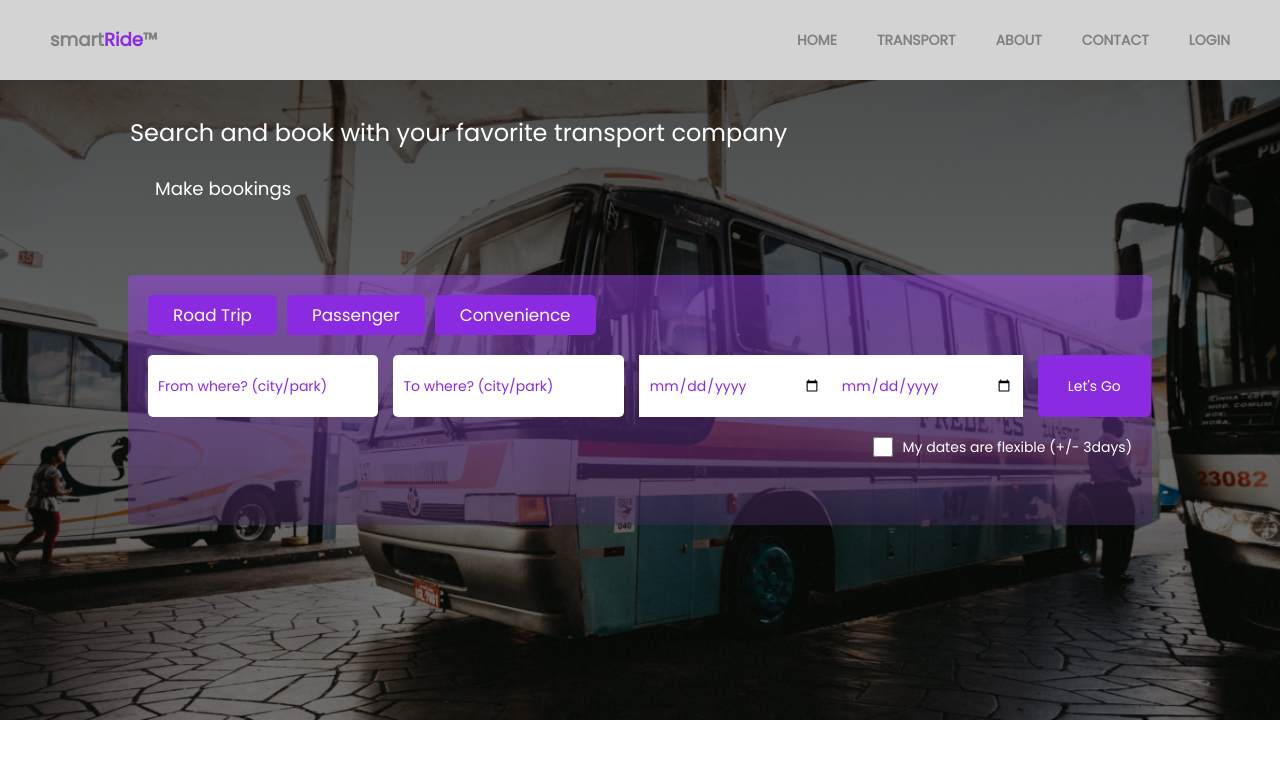
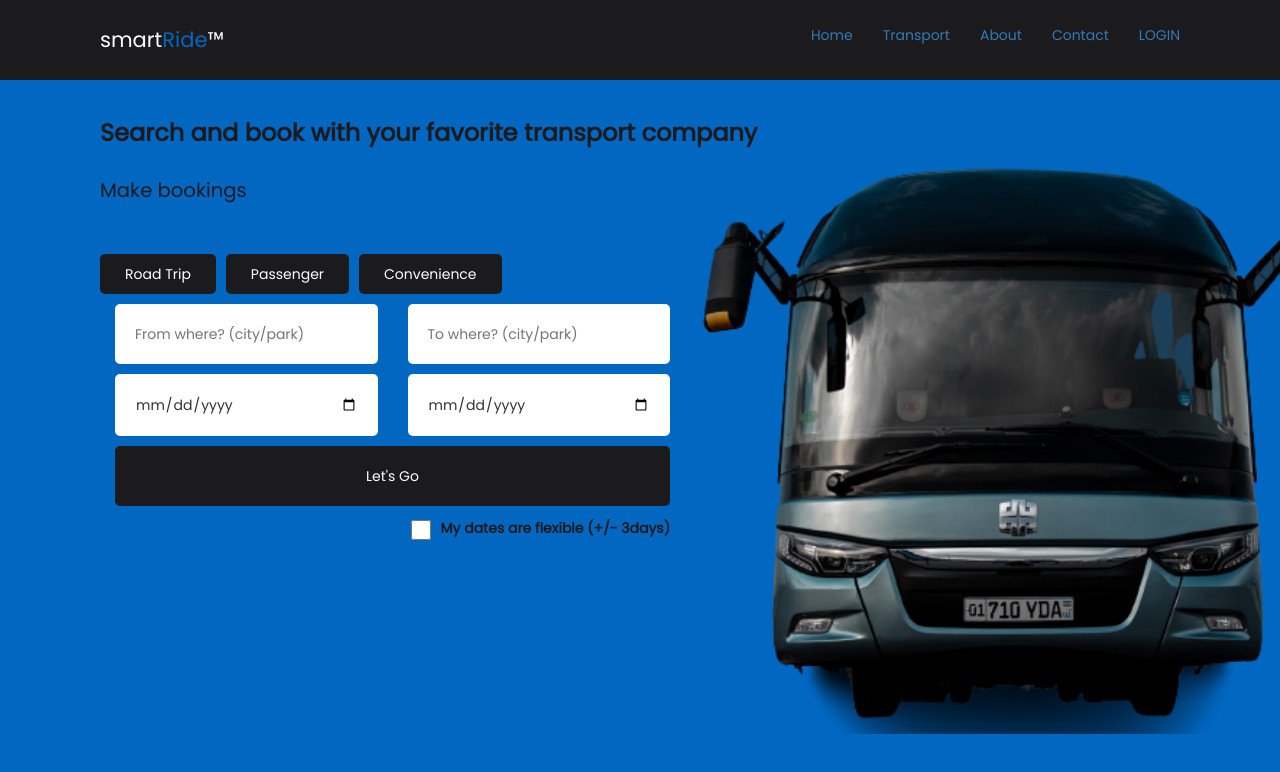
Before and after one commit to Wymi001/smartride, a plain HTML site: page index.html in a window 1280 px wide. Drawn offline with nearby package versions, Linux system fonts and the light colour scheme.

Commit message:
Made responsive

```diff
--- a/index.html
+++ b/index.html
@@ -9,7 +9,7 @@
       crossorigin="anonymous"
     ></script>
     <link rel="stylesheet" href="https://cdn.jsdelivr.net/npm/bootstrap@3.3.7/dist/css/bootstrap.min.css" integrity="sha384-BVYiiSIFeK1dGmJRAkycuHAHRg32OmUcww7on3RYdg4Va+PmSTsz/K68vbdEjh4u" crossorigin="anonymous">
-    <link rel="stylesheet" href="./index.css" />
+    <link rel="stylesheet" href="./main.css"/>
     <title>smartRide</title>
   </head>
   <body>
@@ -33,7 +33,7 @@
         </ul>
         <li onmouseover="hideSubLinks()"><a href="">About</a></li>
         <li><a href="">Contact</a></li>
-        <li><a href="#loginForm" class="login" onclick="displayLogin()">LOGIN</a></li>
+        <li><a href="login.html" class="login" onclick="displayLogin()">LOGIN</a></li>
       </ul>
       <a href="javascript:void(0)" class="icon-1" id="openIcon" onclick="showLinks()"
         ><i class="fas fa-bars"></i
@@ -43,32 +43,50 @@
     </nav>
     <section class="hero">
       <div class="instruction">
-        <h3>Search and book with your favorite transport company</h3>
+        <h3>Search and book with your favorite transport company</h3><br>
         <a class="booking" href="#">Make bookings</a>
       </div>
       <div class="center-div">
         <ul class="option-list">
         <li><a href="#" onclick="displayOptions()" id="trip-type">Road Trip</a></li>
-        <ul id="dropdown-trip">
+        <!-- <ul id="dropdown-trip">
           <li><a href="#">One Way</a></li>
           <li><a href="#">Round</a></li>
-        </ul>
+        </ul> -->
         <li><a href="#">Passenger</a></li>
         <li><a href="#">Convenience</a></li>
       </ul>
-      <form action="#">
+      <div class="container form">
+        <div class="row">
+          <div class="col-md-6 wrap">
+              <div class="col-md-6 destination">
                 <input type="text" class="from-where" placeholder="From where? (city/park)">
+              </div>
+            <div class="col-md-6 destination">
               <input type="text" class="to-where" placeholder="To where? (city/park)">
-        <div class="dates">
+            </div>
+            <div class="col-md-6 date">
               <input type="date" class="date-input">
+            </div>
+            <div class="col-md-6 date">
               <input type="date" class="date-input">
+            </div>
+          <div class="col-md-12">
             <input type="submit" class="cta" value="Let's Go">
           </div>
-      </form>
+          <div class="col-md-12">
             <div class="flexible">
               <input type="checkbox" class="checkbox">
               <a href="#">My dates are flexible (+/- 3days)</a>
             </div>
+          </div>
+          </div>
+          <div class="col-md-6 img-container">
+            <img class="right-banner" src="./assets/asset1bg.png" alt="A Big Bus">
+          </div>
+        </div>
+      </div>
+
       </div>
     </div>
 
--- a/index.scss
+++ /dev/null
@@ -1,277 +0,0 @@
-// VARIABLES
-$primary-color: blueviolet;
-$font: "Poppins";
-$background-color: lightgrey;
-$gradient: linear-gradient(rgba(156, 67, 239, 0.50), rgba(64, 40, 86, 0.50));
-
-// FONTS
-@import url('https://fonts.googleapis.com/css2?family=Open+Sans:wght@300&family=Poppins:wght@100;200;400&family=Roboto:wght@100;300&display=swap');
-
-*{
- margin: 0;
- padding: 0;
- box-sizing: border-box;
- font-family: $font;
-
-nav{
- position: relative;
-  height: 80px;
-  width: 100%;
-  background-color: $background-color;
-  display: flex;
-  justify-content: space-between;
-  align-items: center;
-
-  .brandname {
-    margin-left: 50px;
-    font-size: 1.3em;
-    font-weight: 700;
-
-    a {
-     text-decoration: none;
-     color: grey;
-
-     span {
-      color: $primary-color;
-     }
-    }
-   }
-   ul{
-    position: relative;
-    display: flex;
-    list-style: none;
-    margin-right: 50px;
-
-    li{
-     margin-left: 40px;
-     margin-top: 10px;
-
-     a{
-      text-decoration: none;
-      color: grey;
-      text-transform: uppercase;
-      font-size: 1em;
-      font-weight: 700;
-
-      &:hover{
-       color: black;
-       text-decoration: none;
-      }
-     }
-    }
-
-    #transport{
-     background-color: $background-color;
-     padding: 15px;
-     width: 50%;
-     position: absolute;
-     top: 50px;
-     display: none;
-     text-align: center;
-     z-index: 100;
-
-     li{
-      margin-left: 0;
-     }
-    }
-   }
-   .icon-1{
-    display: none;
-   }
-   .icon-2{
-    display: none;
-   }
-}
-.hero{
- background: linear-gradient(rgba(0,0,0,0.70), rgba(0, 0, 0, 0.50)), url(./assets/asset5.jpg) center/cover;
- width: 100%;
- height: 80vh;
- position: relative;
-
- .instruction{
-  height: 120px;
-  position: absolute;
-  top: 20px;
-  left: 130px;
-  bottom: 0;
-  h3{
-    margin-bottom: 30px;
-    color: #fff;
-    font-weight: 500;
-  }
-  a{
-    color: #fff;
-    font-size: 1.3em;
-    padding: 10px 25px;
-
-    &:hover{
-      text-decoration: none;
-      background: $gradient;
-    }
-  }
- }
-
- .center-div{
-  background: $gradient;
-  border-radius: 5px;
-  position: absolute;
-  top: 50%;
-  left: 50%;
-  transform: translate(-50%, -50%);
-  height: 250px;
-  width: 80vw;
-  padding: 0 20px 0 0;
-
-  .option-list {
-      position: absolute;
-      display: flex;
-      list-style: none;
-      top: 20px;
-      left: 20px;
-
-      li {
-        margin-right: 10px;
-        font-size: 1.2em;
-        background-color: $primary-color;
-        border-radius: 5px;
-        padding: 8px 25px;
-
-        a {
-          color: #fff;
-          &:hover{
-            text-decoration: none;
-          }
-        }
-      }
-      #dropdown-trip{
-        position: absolute;
-        list-style-type: none;
-        top: 40px;
-        display: none;
-      }
- }
- form{
-    display: flex;
-    margin-top: 80px;
-    margin-left: 20px;
-
-    .from-where, .to-where {
-      width: 18vw;
-      padding: 20px 0 20px 10px;
-      margin-right: 15px;
-      border-radius: 5px;
-      border: none;
-      outline: none;
-    }
-    .dates{
-      display: flex;
-
-      .date-input{
-        width: 15vw;
-        padding: 20px 10px;
-        border: none;
-        outline: none;
-        color: $primary-color;
-      }
-      .cta{
-        margin-left: 15px;
-        padding: 20px 30px;
-        border-radius: 5px;
-        border: none;
-        background-color: $primary-color;
-        color: #fff;
-      }
-
-    }
-    ::placeholder{
-      color: $primary-color;
-    }
- }
- .flexible{
-  display: flex;
-  justify-content: end;
-
-  a{
-    color: #fff;
-    margin-top: 20px;
-    margin-left: 10px;
-
-    &:hover{
-      text-decoration: none;
-    }
-  }
-  .checkbox{
-   height: 20px;
-   width: 20px;
-   margin-top: 20px;
-  }
- }
-}
-}
-
-@media only screen and (max-width:700px) {
- nav {
-  .brandname {
-   margin-left: 30px;
-  }
-
-  ul {
-   position: absolute;
-   background-color: $background-color;
-   width: 100%;
-   text-align: right;
-   top: 80px;
-   display: none;
-   z-index: 100;
-
-   li {
-    margin: 10px;
-    padding: 10px;
-
-    &:hover{
-     background-color: $primary-color;
-    }
-    a{
-     color: grey;
-     &:hover{
-      color: #fff;
-     }
-    }
-   }
-
-   ul {
-    position: absolute;
-    background-color: $background-color;
-    right: 200px;
-    top: 40px;
-    left: 0;
-    width: 70%;
-    display: none;
-
-    li{
-
-     a{
-      color: grey;
-     }
-    }
-   }
-  }
-
-  .icon-1 {
-   margin-right: 30px;
-   color: grey;
-   display: block;
-  }
-
-  .icon-2 {
-   display: none;
-   margin-right: 30px;
-   color: grey;
-  }
-
- }
-}
-
-
-
-}
--- /dev/null
+++ b/main.scss
@@ -0,0 +1,241 @@
+// FONTS
+@import url('https://fonts.googleapis.com/css2?family=Open+Sans:wght@300&family=Poppins:wght@100;200;400&family=Roboto:wght@100;300&display=swap');
+
+// VARIABLES
+$fonts: "Poppins";
+
+*{
+ margin: 0;
+ padding: 0;
+ box-sizing: border-box;
+ body {
+   font-family: $fonts;
+   background-color: #1B1B1E;
+
+   nav{
+    position: relative;
+    height: 80px;
+    width: 100%;
+    padding: 0 100px;
+    display: flex;
+    align-items: center;
+    justify-content: space-between;
+    background-color: #1B1B1E;
+    z-index: 50;
+
+    .brandname{
+     a{
+      color: #fff;
+      font-size: 1.5em;
+
+      span{
+       color: #0267C1;
+      }
+      &:hover{
+       text-decoration: none;
+      }
+     }
+    }
+    #navLinks{
+     display: flex;
+     li{
+      margin-left: 30px;
+      list-style: none;
+      color: #0267C1;
+
+      a{
+
+       &:hover{
+        text-decoration: none;
+        color: blue;
+       }
+      }
+
+     }
+
+     .sub-menu{
+      position: absolute;
+      display: none;
+      text-align: center;
+      top: 60px;
+      right: 270px;
+      color: #0267C1;
+      background-color: #1B1B1E;
+      padding: 10px 20px;
+      z-index: 50;
+     }
+    }
+    .icon-1, .icon-2{
+     display: none;
+    }
+   }
+   .hero{
+    position: relative;
+    height: 100vh;
+    width: 100%;
+    background-color: #0267C1;
+    padding: 20px 100px;
+    z-index: 10;
+    overflow: hidden;
+
+    .instruction{
+     h3{
+      color: #1B1B1E;
+      font-weight: bold;
+     }
+     .booking{
+      color: #1B1B1E;
+      font-size: 1.4em;
+
+      &:hover{
+       text-decoration: none;
+       color: #fff;
+       background-color: #1B1B1E;
+       padding: 10px 25px;
+       border-radius: 5px;
+      }
+     }
+    }
+    .center-div{
+     margin-top: 40px;
+     height: 500px;
+     padding: 20px 0;
+
+     .option-list{
+      display: flex;
+      list-style: none;
+
+      a{
+       color: #fff;
+       margin: 20px 10px 20px 0;
+       background-color: #1B1B1E;
+       padding: 10px 25px;
+       border-radius: 5px;
+
+       &:hover{
+        text-decoration: none;
+        color: #0267C1;
+       }
+      }
+     }
+     .form{
+      margin-top: 20px;
+
+      .wrap{
+       min-height: 250px;
+       padding: 0;
+
+      .destination{
+       margin-bottom: 10px;
+      }
+      .date{
+       margin-bottom: 10px;
+      }
+      .cta{
+       background-color: #1B1B1E;
+       color: #fff;
+      }
+            .flexible {
+             display: flex;
+             margin-top: 10px;
+             justify-content: end;
+             align-items: center;
+
+             a {
+              color: #1B1B1E;
+              margin-left: 10px;
+              font-weight: bold;
+
+              &:hover {
+               text-decoration: none;
+              }
+             }
+
+             .checkbox {
+              width: 20px;
+              height: 20px;
+             }
+            }
+     }
+      .from-where, .to-where{
+       padding: 20px;
+       width: 100%;
+       border-radius: 5px;
+       border: none;
+       outline: none;
+      }
+      .date-input, .cta {
+       padding: 20px;
+       width: 100%;
+       border-radius: 5px;
+       border: none;
+       outline: none;
+      }
+     }
+          .img-container {
+           height: auto;
+
+           .right-banner{
+            height: 600px;
+            margin-top: -170px;
+            margin-left: -120px;
+           }
+
+          }
+
+    }
+   }
+   @media only screen and (max-width: 700px) {
+    nav{
+     padding: 0 50px;
+
+     #navLinks{
+      position: relative;
+      display: none;
+      top: 130px;
+      left: 100px;
+      padding: 0 20px;
+      text-align: right;
+      background-color: #1B1B1E;
+      width: 50%;
+
+      li {
+        display: block;
+        margin-top: 15px;
+        margin-bottom: 15px;
+        a{
+         color: #0267C1;
+        }
+       }
+       #transport{
+        width: 100%;
+        position: absolute;
+        right: 200px;
+        top: 0;
+       }
+     }
+    .icon-1{
+     display: block;
+    }
+    .icon-2{
+     display: none;
+    }
+    }
+    .hero{
+     padding: 50px;
+     width: 100%;
+     overflow: hidden;
+
+     .instruction{
+      margin-top: -30px;
+      h3{
+       font-size: 1.4em;
+      }
+     }
+     .right-banner{
+      display: none;
+     }
+    }
+   }
+  }
+}
```
Also changed, not shown: index.js (+1 -11 lines), login.html (added, +12 -0 lines), assets/asset1bg.png (added), assets/asset3.jpg (added), assets/asset6.jpg (added), assets/asset6bg.png (added), index.css (deleted), main.css (added), 2 other files. Lines whose indentation alone changed are shown as unchanged.
